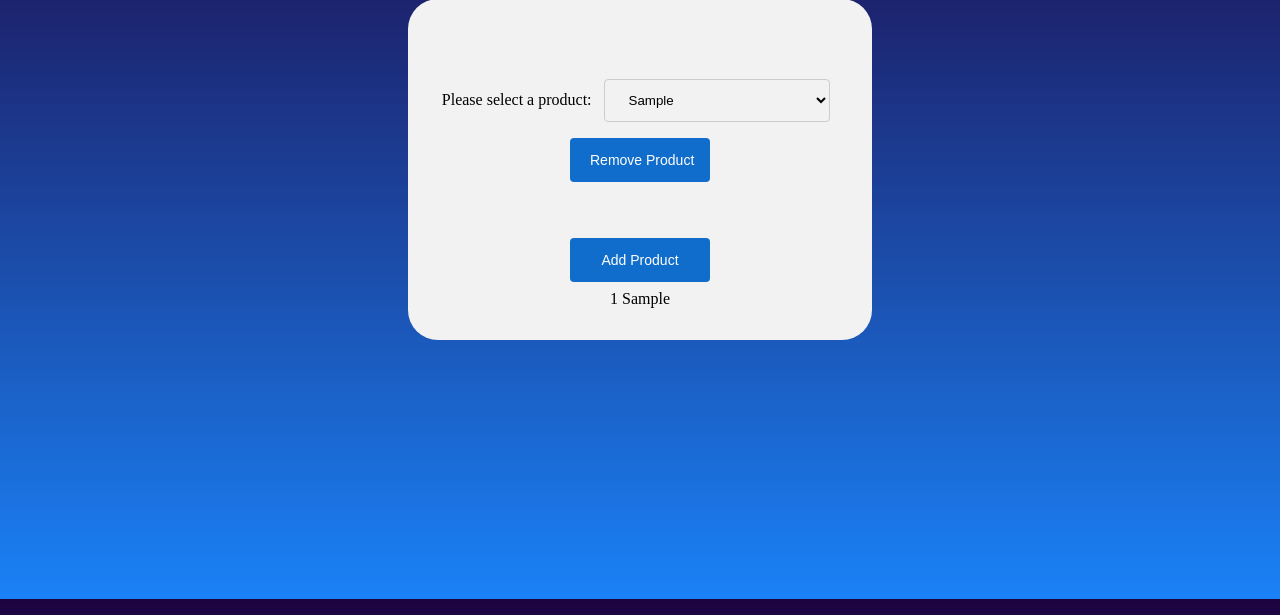
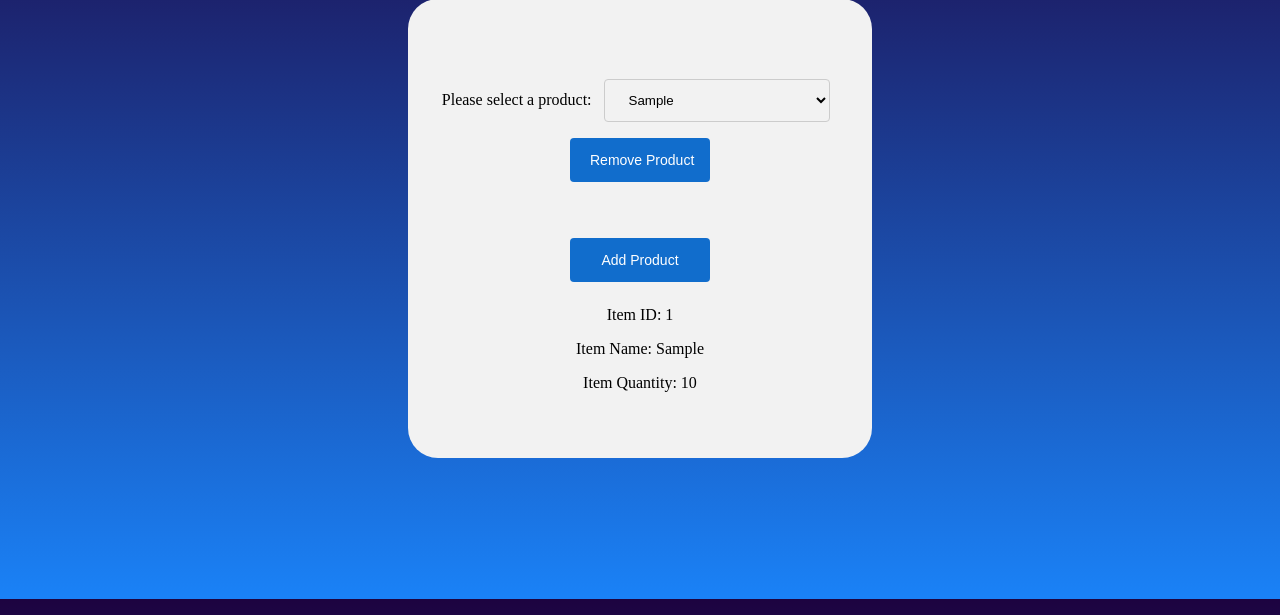
Before and after one commit to COZMIKDX/Group-5-Capstone, a Flask app: page /products in a window 1280 px wide. Shown: the part 201-816 px from the top of the page. Run offline with Flask 2, Linux system fonts and the light colour scheme; a user stored in the database is signed in; tables that the repository leaves empty hold one stand-in row (values such as "Sample post").

Commit message:
little change

```diff
--- a/Condorm Website Design/templates/products.html
+++ b/Condorm Website Design/templates/products.html
@@ -49,8 +49,10 @@
             </form>
 
             {% for prod in products %}
-                {{prod.id}}
-                {{prod.product}}
+                <p>Item ID: {{prod.id}}</p>
+                <p>Item Name: {{prod.product}}</p>
+                <p>Item Quantity: {{prod.quantity}}</p>
+                <br>
             {% endfor %}
         </div>
 
```
